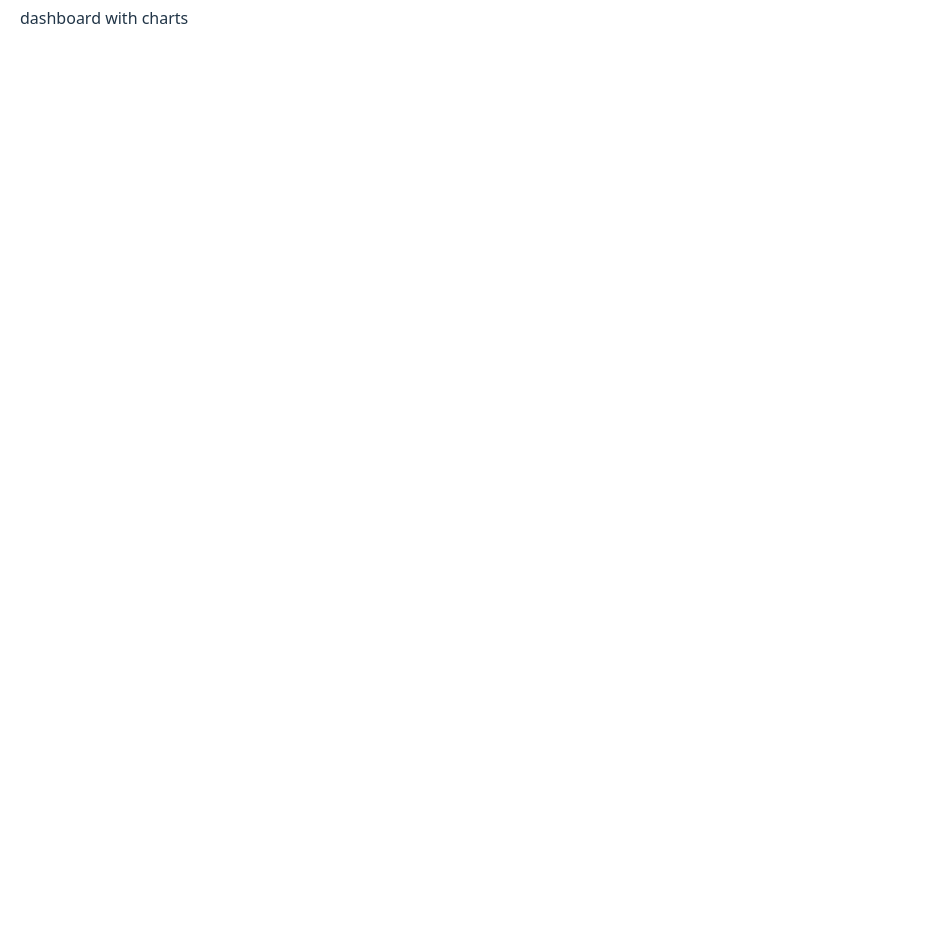
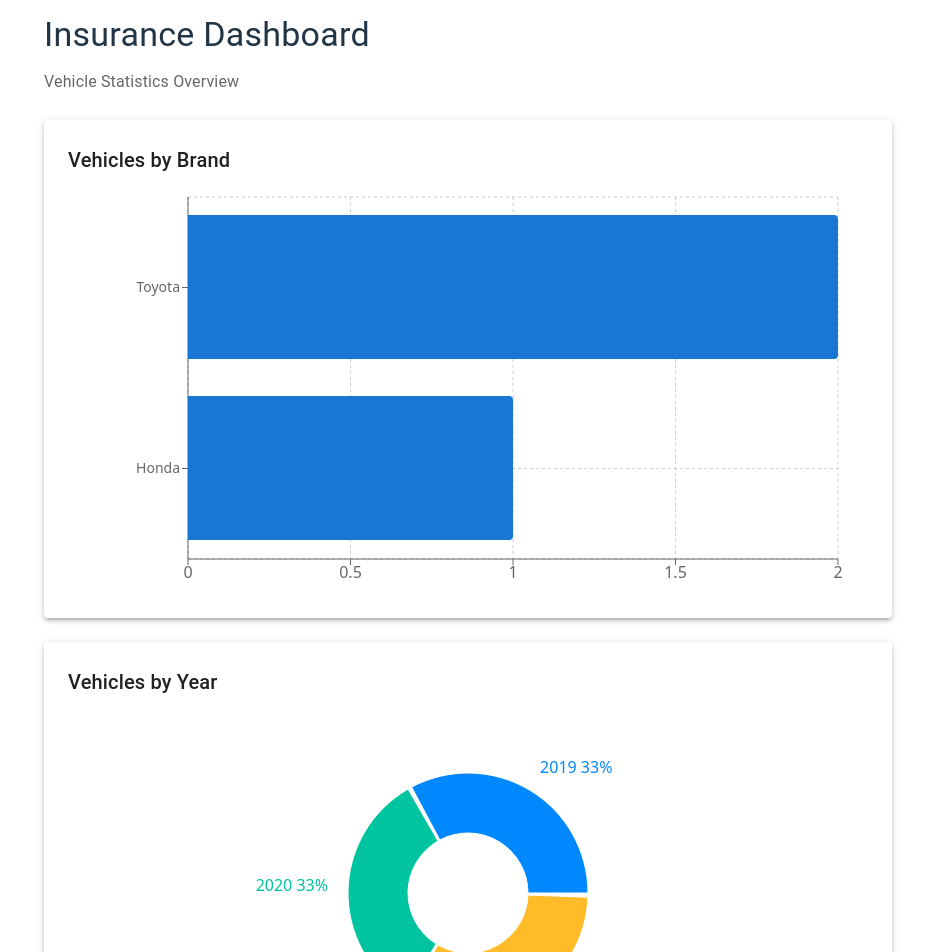
Before and after one commit to Vuyo17Sanlam/insurance-wheels, a React (Vite) app: page /dashboard in a window 1280 px wide. Shown: the part 80-1032 px from the top of the page, without its empty margins (0-937 px from the left). Before the commit the page ends 800 px from the top, so only its background shows below. Built offline with nearby package versions, Linux system fonts and the light colour scheme.

Commit message:
charts on the dasboard

```diff
--- a/package.json
+++ b/package.json
@@ -15,7 +15,8 @@
     "@mui/material": "^7.2.0",
     "react": "^19.1.1",
     "react-dom": "^19.1.0",
-    "react-router-dom": "^7.7.1"
+    "react-router-dom": "^7.7.1",
+    "recharts": "^3.1.0"
   },
   "devDependencies": {
     "@eslint/js": "^9.30.1",
--- /dev/null
+++ b/src/components/VehicleChart.jsx
@@ -0,0 +1,134 @@
+import {
+    BarChart, Bar,
+    XAxis, YAxis,
+    CartesianGrid, Tooltip,
+    Legend, ResponsiveContainer,
+    PieChart, Pie, Cell
+  } from 'recharts';
+  import { Grid, Typography, Paper, Box, useTheme } from '@mui/material';
+
+  const COLORS = ['#0088FE', '#00C49F', '#FFBB28', '#FF8042', '#A28DFF', '#FF6B8B'];
+
+  const VehicleChart = ({ vehicles }) => {
+    const theme = useTheme();
+
+    if (!vehicles || vehicles.length === 0) {
+      return (
+        <Box sx={{ p: 3, textAlign: 'center' }}>
+          <Typography>No vehicle data available</Typography>
+        </Box>
+      );
+    }
+
+    const brandData = processChartData(vehicles, 'make');
+    const yearData = processChartData(vehicles, 'year');
+
+    return (
+      <Grid container spacing={3} sx={{ mt: 0 }}>
+        <Grid item xs={12}>
+          <Paper elevation={3} sx={{
+            p: 3,
+            height: 450,
+            display: 'flex',
+            flexDirection: 'column',
+            width: 800
+          }}>
+            <Typography variant="h6" gutterBottom sx={{ mb: 2 }}>
+              Vehicles by Brand
+            </Typography>
+            <Box sx={{ flex: 1 }}>
+              <ResponsiveContainer width="100%" height="100%">
+                <BarChart
+                  data={brandData}
+                  margin={{
+                    top: 5,
+                    right: 30,
+                    left: 20,
+                    bottom: 5,
+                  }}
+                  layout="vertical"
+                >
+                  <CartesianGrid strokeDasharray="3 3" />
+                  <XAxis type="number" />
+                  <YAxis
+                    dataKey="name"
+                    type="category"
+                    width={100}
+                    tick={{ fontSize: theme.typography.body2.fontSize }}
+                  />
+                  <Tooltip />
+                  <Bar
+                    dataKey="count"
+                    fill={theme.palette.primary.main}
+                    name="Number of Vehicles"
+                    radius={[0, 4, 4, 0]}
+                  />
+                </BarChart>
+              </ResponsiveContainer>
+            </Box>
+          </Paper>
+        </Grid>
+
+        <Grid item xs={12}>
+          <Paper elevation={3} sx={{
+            p: 3,
+            height: 450,
+            display: 'flex',
+            flexDirection: 'column',
+            width: 800
+          }}>
+            <Typography variant="h6" gutterBottom sx={{ mb: 2 }}>
+              Vehicles by Year
+            </Typography>
+            <Box sx={{ flex: 1 }}>
+              <ResponsiveContainer width="100%" height="100%">
+                <PieChart>
+                  <Pie
+                    data={yearData}
+                    dataKey="count"
+                    nameKey="name"
+                    cx="50%"
+                    cy="50%"
+                    outerRadius={120}
+                    innerRadius={60}
+                    paddingAngle={2}
+                    label={({ name, percent }) => `${name}\n${(percent * 100).toFixed(0)}%`}
+                    labelLine={false}
+                  >
+                    {yearData.map((entry, index) => (
+                      <Cell
+                        key={`cell-${index}`}
+                        fill={COLORS[index % COLORS.length]}
+                      />
+                    ))}
+                  </Pie>
+                  <Tooltip
+                    formatter={(value) => [`${value} vehicles`, 'Count']}
+                  />
+                  <Legend
+                    layout="horizontal"
+                    verticalAlign="bottom"
+                    wrapperStyle={{ paddingTop: 20 }}
+                  />
+                </PieChart>
+              </ResponsiveContainer>
+            </Box>
+          </Paper>
+        </Grid>
+      </Grid>
+    );
+  };
+
+  function processChartData(vehicles, key) {
+    const dataMap = vehicles.reduce((acc, vehicle) => {
+      const keyValue = vehicle[key];
+      acc[keyValue] = (acc[keyValue] || 0) + 1;
+      return acc;
+    }, {});
+
+    return Object.entries(dataMap)
+      .map(([name, count]) => ({ name, count }))
+      .sort((a, b) => b.count - a.count);
+  }
+
+  export default VehicleChart;
--- a/src/pages/Dashboard.jsx
+++ b/src/pages/Dashboard.jsx
@@ -1,11 +1,61 @@
+import { Typography, Box } from '@mui/material';
+import VehicleChart from '../components/VehicleChart';
 
 const Dashboard = () => {
-
-
+  const vehicles = [
+    {
+      id: 1,
+      make: 'Toyota',
+      model: 'Camry',
+      year: 2020,
+      license: 'ABC-1234',
+      image: 'https://cdn.imagin.studio/getimage?customer=scs&make=Toyota&modelFamily=Camry&zoomType=fullscreen'
+    },
+    {
+      id: 2,
+      make: 'Honda',
+      model: 'Civic',
+      year: 2019,
+      license: 'XYZ-5678',
+      image: 'https://cdn.imagin.studio/getimage?customer=scs&make=Honda&modelFamily=Civic&zoomType=fullscreen'
+    },
+    {
+      id: 3,
+      make: 'Toyota',
+      model: 'Rav4',
+      year: 2021,
+      license: 'GHI-9012',
+      image: 'https://cdn.imagin.studio/getimage?customer=scs&make=Toyota&modelFamily=Rav4&zoomType=fullscreen'
+    }
+  ];
 
   return (
-    <p>dashboard with charts</p>
+    <Box sx={{
+      p: { xs: 2, md: 3 },
+      height: '100%',
+      display: 'flex',
+      flexDirection: 'column',
+      gap: 3
+    }}>
+      <Box>
+        <Typography variant="h4" gutterBottom>
+          Insurance Dashboard
+        </Typography>
+        <Typography variant="subtitle1" color="text.secondary">
+          Vehicle Statistics Overview
+        </Typography>
+      </Box>
 
+      <Box sx={{
+        flex: 1,
+        minHeight: '600px',
+        display: 'flex',
+        flexDirection: 'column',
+        gap: 3
+      }}>
+        <VehicleChart vehicles={vehicles} />
+      </Box>
+    </Box>
   );
 };
 
```
Also changed, not shown: 1 other file (tests, documents, lock files or other folders).
